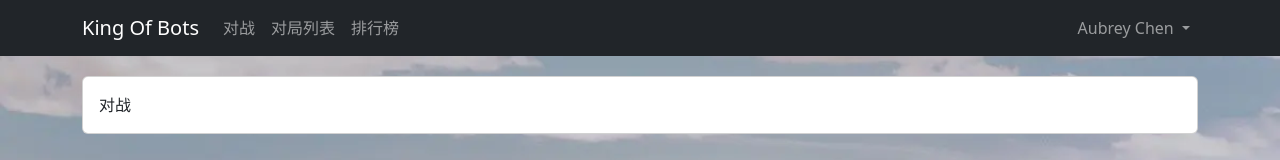
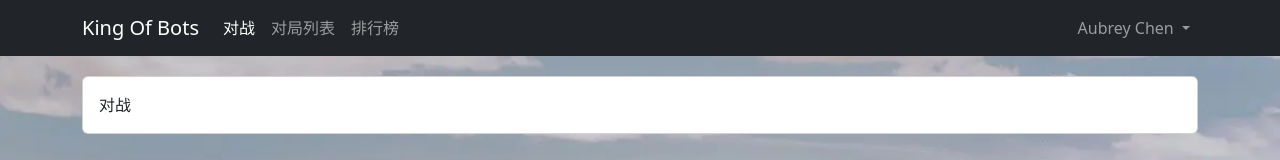
Before and after one commit to Aubrey-Chen/kob, a Vue app in the folder web/: page /pk/ in a window 1280 px wide. Shown: the top 160 px of the page. Built offline with nearby package versions, Linux system fonts and the light colour scheme.

Commit message:
实现点击导航栏跳转页面，对应的文字按钮聚焦高亮的效果。通过computed实时计算并返回当前router的内容。如果希望在某个属性里面用表达式的话，需要在该属性前面加上:冒号，然后在双引号里写表达式计算判断。

```diff
--- a/web/src/components/NavBar.vue
+++ b/web/src/components/NavBar.vue
@@ -9,13 +9,13 @@
       <div class="collapse navbar-collapse" id="navbarText">
         <ul class="navbar-nav me-auto mb-2 mb-lg-0">
           <li class="nav-item">
-            <router-link class="nav-link" aria-current="page" :to="{name: 'pk_index'}">对战</router-link>
+            <router-link :class="route_name == 'pk_index' ? 'nav-link active' : 'nav-link'" aria-current="page" :to="{name: 'pk_index'}">对战</router-link>
           </li>
           <li class="nav-item">
-            <router-link class="nav-link" :to="{name: 'record_index'}">对局列表</router-link>
+            <router-link :class="route_name == 'record_index' ? 'nav-link active' : 'nav-link'" :to="{name: 'record_index'}">对局列表</router-link>
           </li>
           <li class="nav-item">
-            <router-link class="nav-link" :to="{name: 'ranklist_index'}">排行榜</router-link>
+            <router-link :class="route_name == 'ranklist_index' ? 'nav-link active' : 'nav-link'" :to="{name: 'ranklist_index'}">排行榜</router-link>
           </li>
         </ul>
         <ul class="navbar-nav">
@@ -24,7 +24,7 @@
               Aubrey Chen
             </a>
             <ul class="dropdown-menu dropdown-menu-dark">
-              <li><router-link class="dropdown-item" :to="{name: 'user_bot_index'}">我的Bot</router-link></li>
+              <li><router-link :class="route_name == 'user_bot_index' ? 'dropdown-item active' : 'dropdown-item'" :to="{name: 'user_bot_index'}">我的Bot</router-link></li>
               <li><hr class="dropdown-divider"></li>
               <li><a class="dropdown-item" href="#">退出</a></li>
             </ul>
@@ -36,7 +36,19 @@
 </template>
 
 <script>
+import { useRoute } from 'vue-router';
+import { computed } from 'vue';
 
+export default {
+  setup() {
+    const route = useRoute();
+    let route_name = computed(() => route.name);
+
+    return {
+      route_name,
+    };
+  }
+};
 </script>
 
 <!-- <style>后加scoped的作用：在这个里面写的CSS它会加上一个随机字符串，使得这个样式不会影响到组件以外的部分 -->
```
